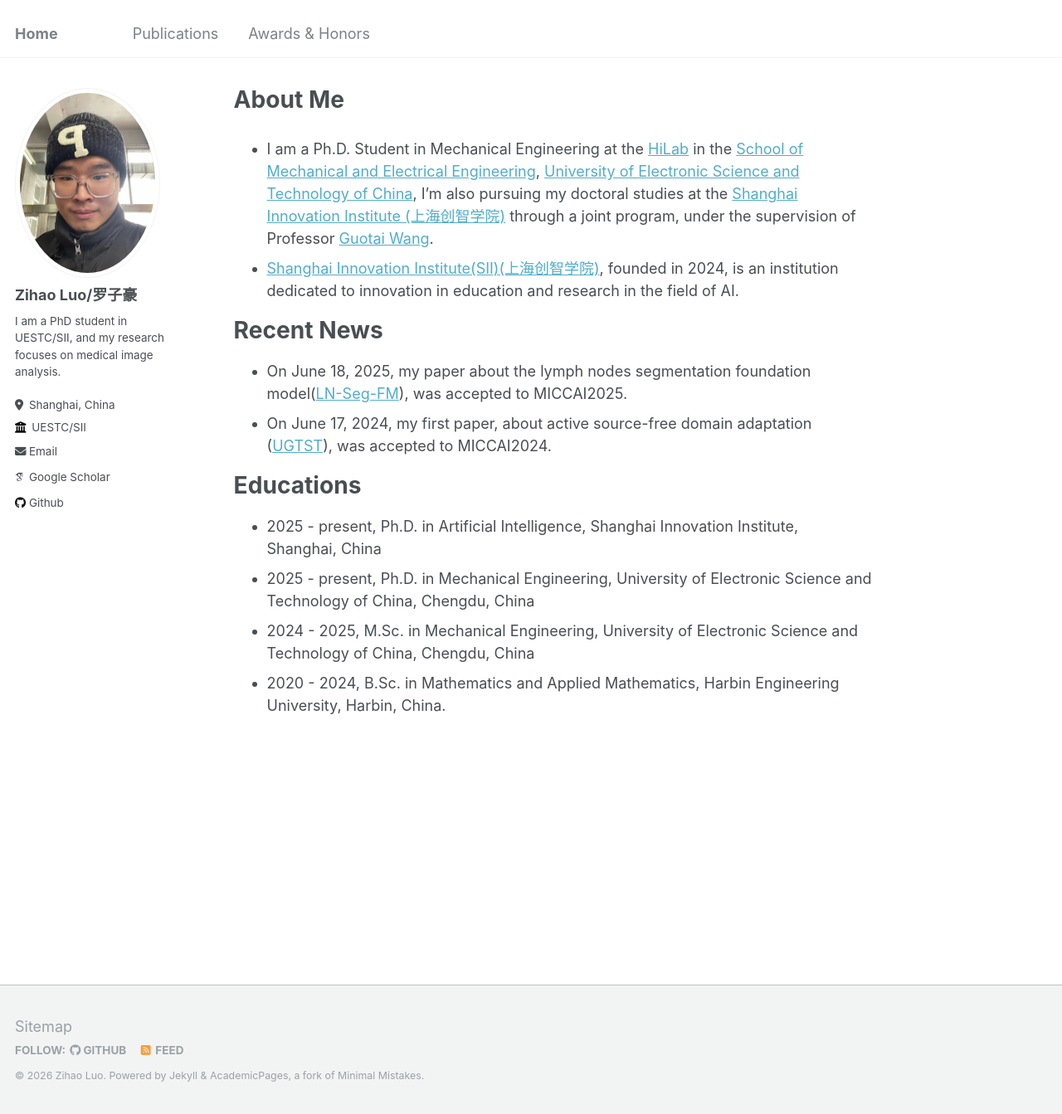
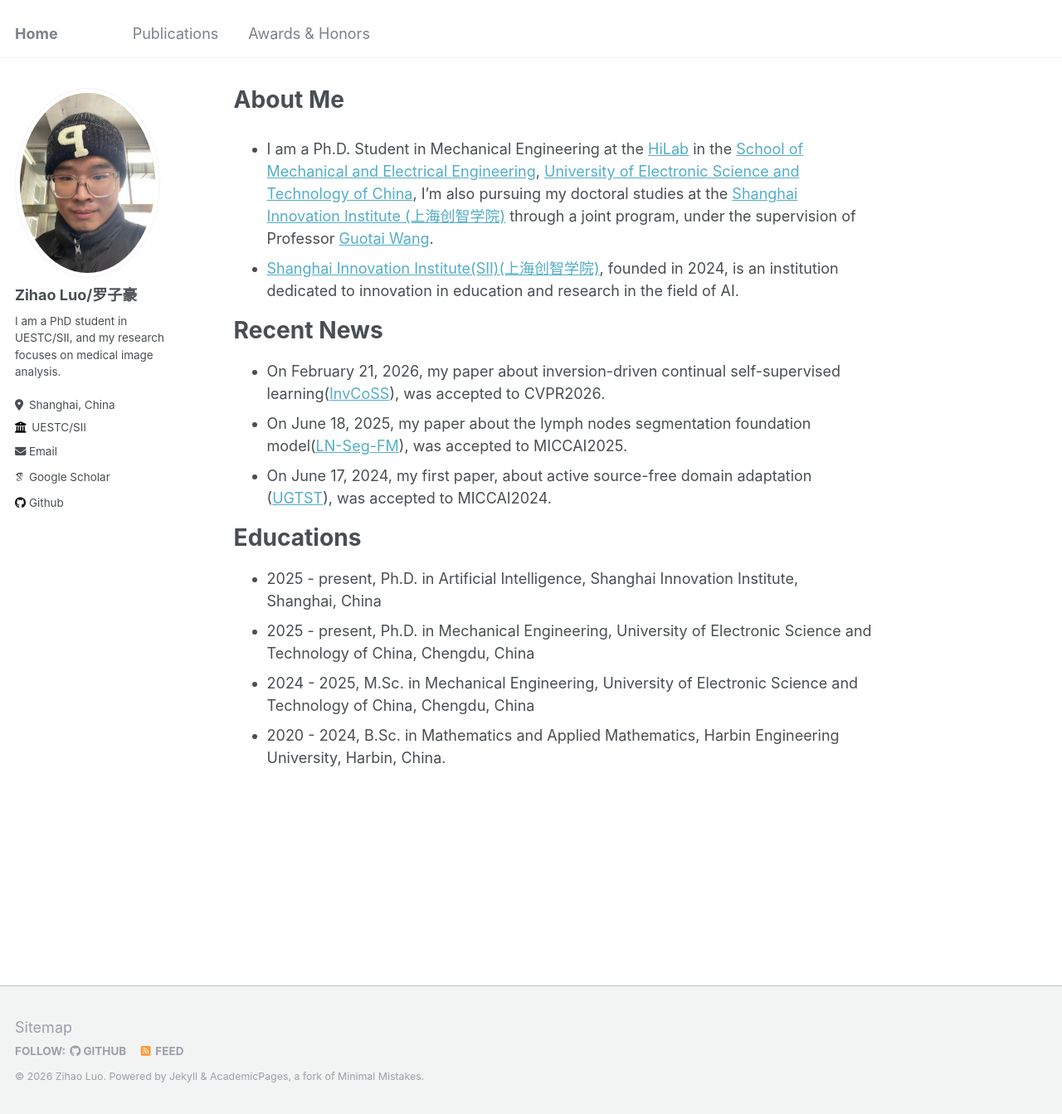
Before and after one commit to Zihaoluoh/zihaoluoh.github.io, a Jekyll site: the page built from _pages/about.md, in a window 1280 px wide and 1343 px high. Shown: the whole window at 83% size. Built offline with Jekyll 4.4.1, drawn with Linux system fonts in a browser that asks for light colours; some web fonts are replaced.

Commit message:
Update about.md

```diff
--- a/_pages/about.md
+++ b/_pages/about.md
@@ -10,6 +10,7 @@ redirect_from:
 - [Shanghai Innovation Institute(SII)(上海创智学院)](https://www.sii.edu.cn/), founded in 2024, is an institution dedicated to innovation in education and research in the field of AI.
 
 # Recent News
+*  On February 21, 2026, my paper about inversion-driven continual self-supervised learning([InvCoSS](https://arxiv.org/abs/2512.19213)), was accepted to CVPR2026.
 *  On June 18, 2025, my paper about the lymph nodes segmentation foundation model([LN-Seg-FM](https://arxiv.org/pdf/2503.00748)), was accepted to MICCAI2025.
 *  On June 17, 2024, my first paper, about active source-free domain adaptation ([UGTST](https://arxiv.org/pdf/2407.02893)), was accepted to MICCAI2024.
 
```
